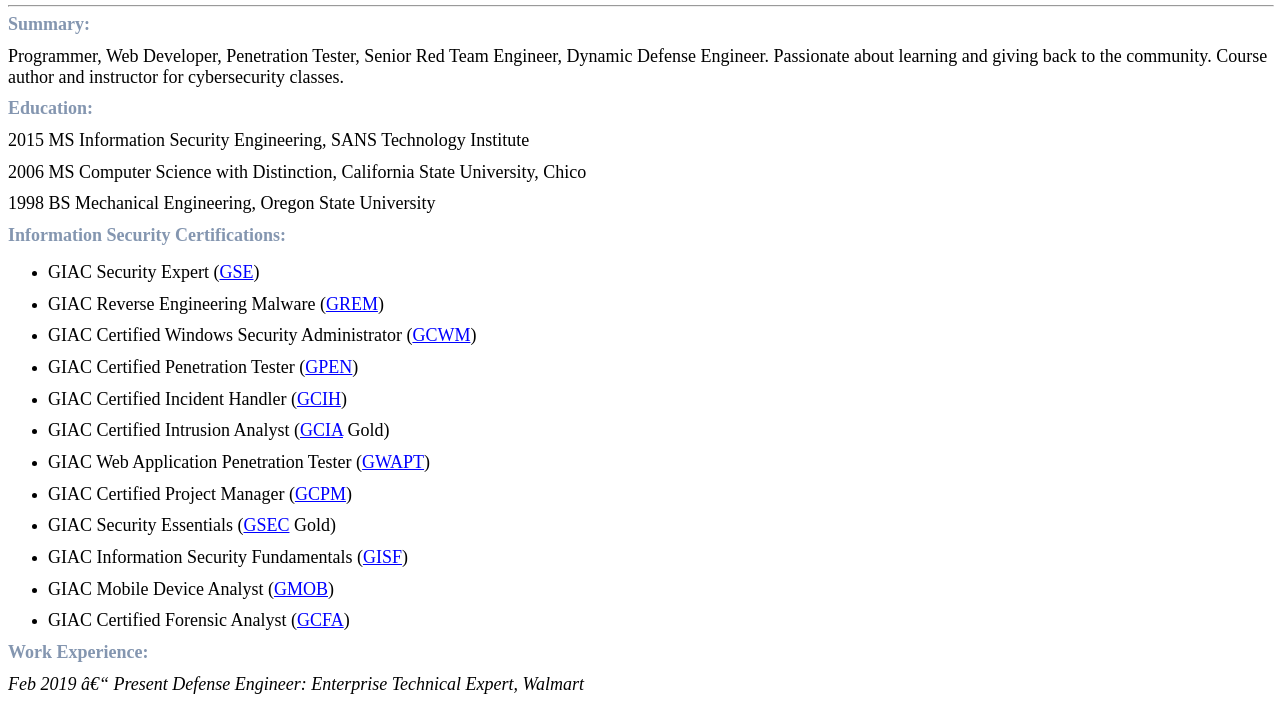
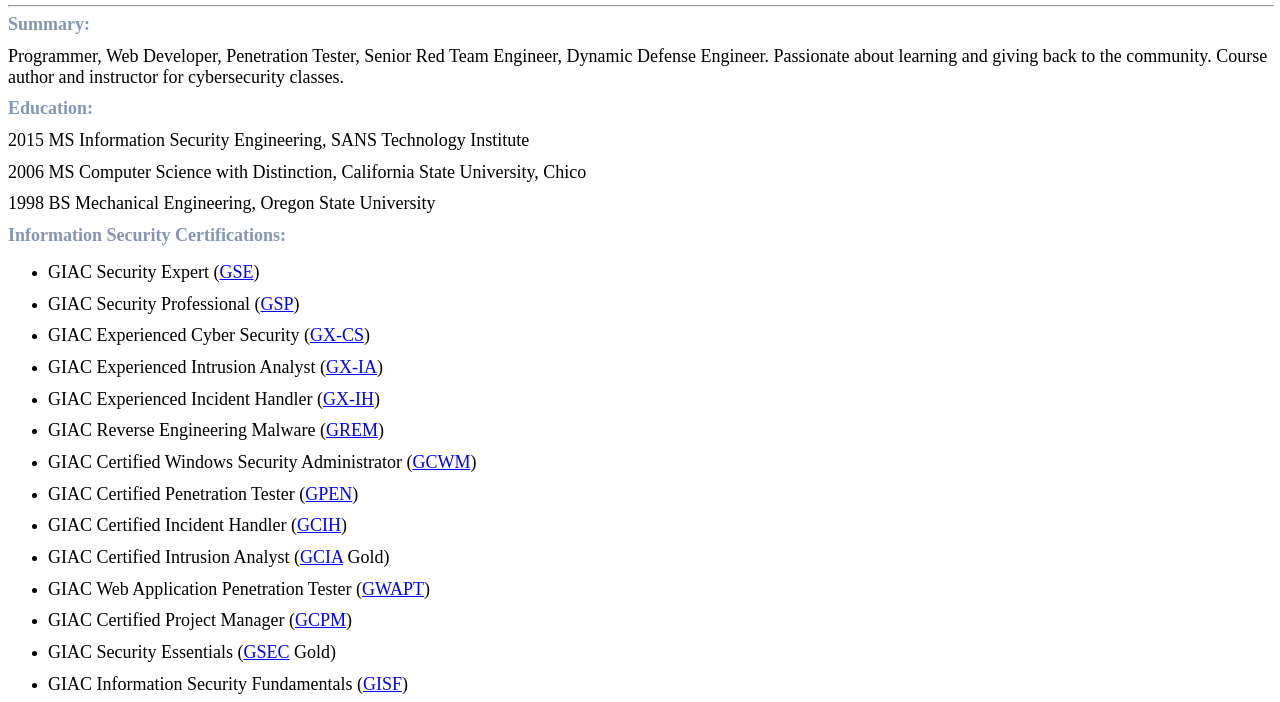
Before and after one commit to clr2of8/clr2of8.github.io, a plain HTML site: page index.html in a window 1280 px wide. Shown: the part 78-780 px from the top of the page. Drawn offline with Linux system fonts and the light colour scheme.

Commit message:
New SANS certs

```diff
--- a/index.html
+++ b/index.html
@@ -1902,9 +1902,45 @@ color:#8496B0'>Information Security Certifications:<o:p></o:p></span></b></p>
      lang=EN-US style='font-size:13.5pt;font-family:"Times New Roman",serif;
      mso-fareast-font-family:"Times New Roman"'>GIAC Security Expert (</span><span
      lang=EN-US style='color:windowtext'><a
-     href="https://www.giac.org/certification/security-expert-gse"><span
+     href="https://www.giac.org/get-certified/giac-portfolio-certifications/"><span
      style='font-size:13.5pt;font-family:"Times New Roman",serif;mso-fareast-font-family:
      "Times New Roman"'>GSE</span></a></span><span lang=EN-US style='font-size:
+     13.5pt;font-family:"Times New Roman",serif;mso-fareast-font-family:"Times New Roman"'>)<o:p></o:p></span></li>
+<li class=MsoNormal style='color:black;mso-margin-top-alt:auto;mso-margin-bottom-alt:
+     auto;line-height:normal;mso-list:l12 level1 lfo1;tab-stops:list .5in'><span
+     lang=EN-US style='font-size:13.5pt;font-family:"Times New Roman",serif;
+     mso-fareast-font-family:"Times New Roman"'>GIAC Security Professional (</span><span
+     lang=EN-US style='color:windowtext'><a
+     href="https://www.giac.org/get-certified/giac-portfolio-certifications/"><span
+     style='font-size:13.5pt;font-family:"Times New Roman",serif;mso-fareast-font-family:
+     "Times New Roman"'>GSP</span></a></span><span lang=EN-US style='font-size:
+     13.5pt;font-family:"Times New Roman",serif;mso-fareast-font-family:"Times New Roman"'>)<o:p></o:p></span></li>
+<li class=MsoNormal style='color:black;mso-margin-top-alt:auto;mso-margin-bottom-alt:
+     auto;line-height:normal;mso-list:l12 level1 lfo1;tab-stops:list .5in'><span
+     lang=EN-US style='font-size:13.5pt;font-family:"Times New Roman",serif;
+     mso-fareast-font-family:"Times New Roman"'>GIAC Experienced Cyber Security (</span><span
+     lang=EN-US style='color:windowtext'><a
+     href="https://www.giac.org/certifications/experienced-cyber-security-gxcs/"><span
+     style='font-size:13.5pt;font-family:"Times New Roman",serif;mso-fareast-font-family:
+     "Times New Roman"'>GX-CS</span></a></span><span lang=EN-US style='font-size:
+     13.5pt;font-family:"Times New Roman",serif;mso-fareast-font-family:"Times New Roman"'>)<o:p></o:p></span></li>
+<li class=MsoNormal style='color:black;mso-margin-top-alt:auto;mso-margin-bottom-alt:
+     auto;line-height:normal;mso-list:l12 level1 lfo1;tab-stops:list .5in'><span
+     lang=EN-US style='font-size:13.5pt;font-family:"Times New Roman",serif;
+     mso-fareast-font-family:"Times New Roman"'>GIAC Experienced Intrusion Analyst (</span><span
+     lang=EN-US style='color:windowtext'><a
+     href="https://www.giac.org/certifications/experienced-intrusion-analyst-gxia/"><span
+     style='font-size:13.5pt;font-family:"Times New Roman",serif;mso-fareast-font-family:
+     "Times New Roman"'>GX-IA</span></a></span><span lang=EN-US style='font-size:
+     13.5pt;font-family:"Times New Roman",serif;mso-fareast-font-family:"Times New Roman"'>)<o:p></o:p></span></li>
+<li class=MsoNormal style='color:black;mso-margin-top-alt:auto;mso-margin-bottom-alt:
+     auto;line-height:normal;mso-list:l12 level1 lfo1;tab-stops:list .5in'><span
+     lang=EN-US style='font-size:13.5pt;font-family:"Times New Roman",serif;
+     mso-fareast-font-family:"Times New Roman"'>GIAC Experienced Incident Handler (</span><span
+     lang=EN-US style='color:windowtext'><a
+     href="https://www.giac.org/certifications/experienced-incident-handler-gxih/"><span
+     style='font-size:13.5pt;font-family:"Times New Roman",serif;mso-fareast-font-family:
+     "Times New Roman"'>GX-IH</span></a></span><span lang=EN-US style='font-size:
      13.5pt;font-family:"Times New Roman",serif;mso-fareast-font-family:"Times New Roman"'>)<o:p></o:p></span></li>
  <li class=MsoNormal style='color:black;mso-margin-top-alt:auto;mso-margin-bottom-alt:
      auto;line-height:normal;mso-list:l12 level1 lfo1;tab-stops:list .5in'><span
```
